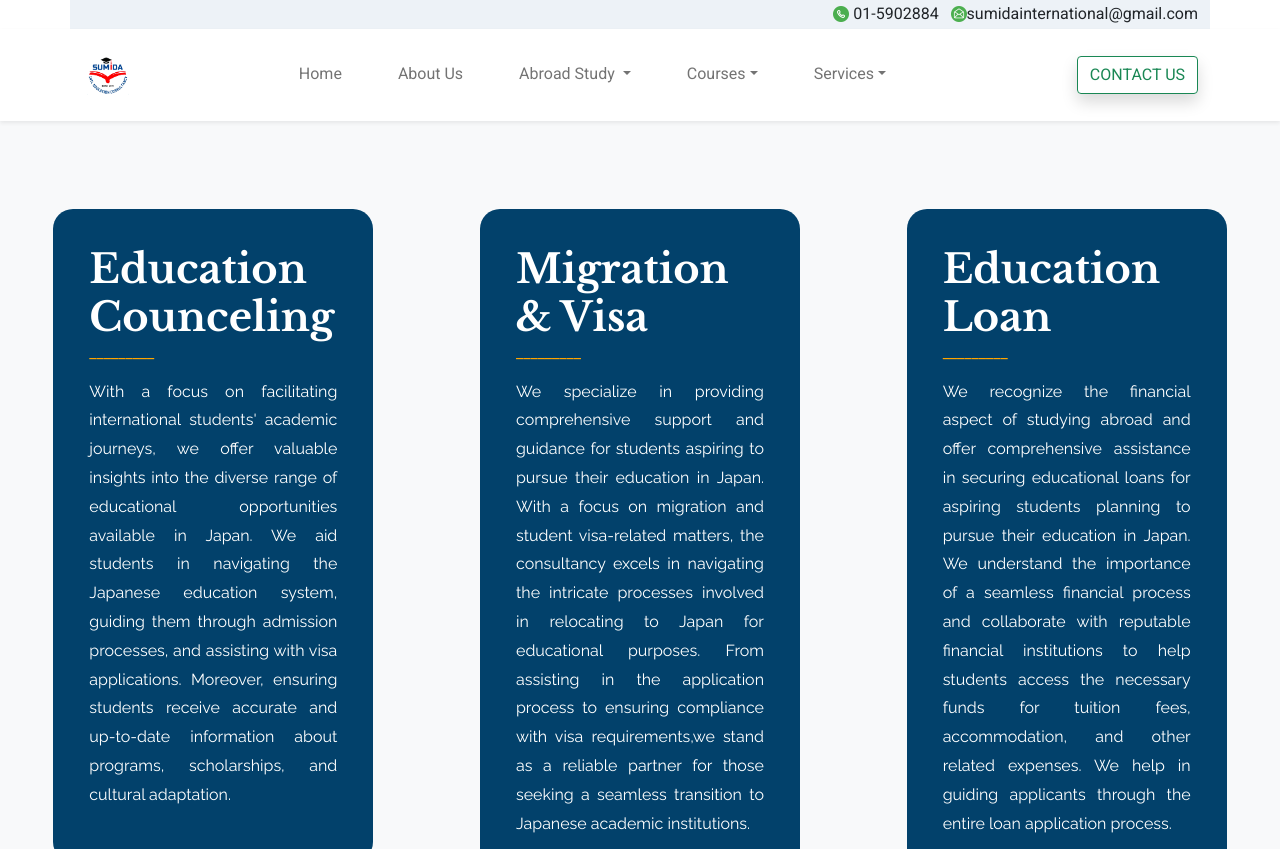
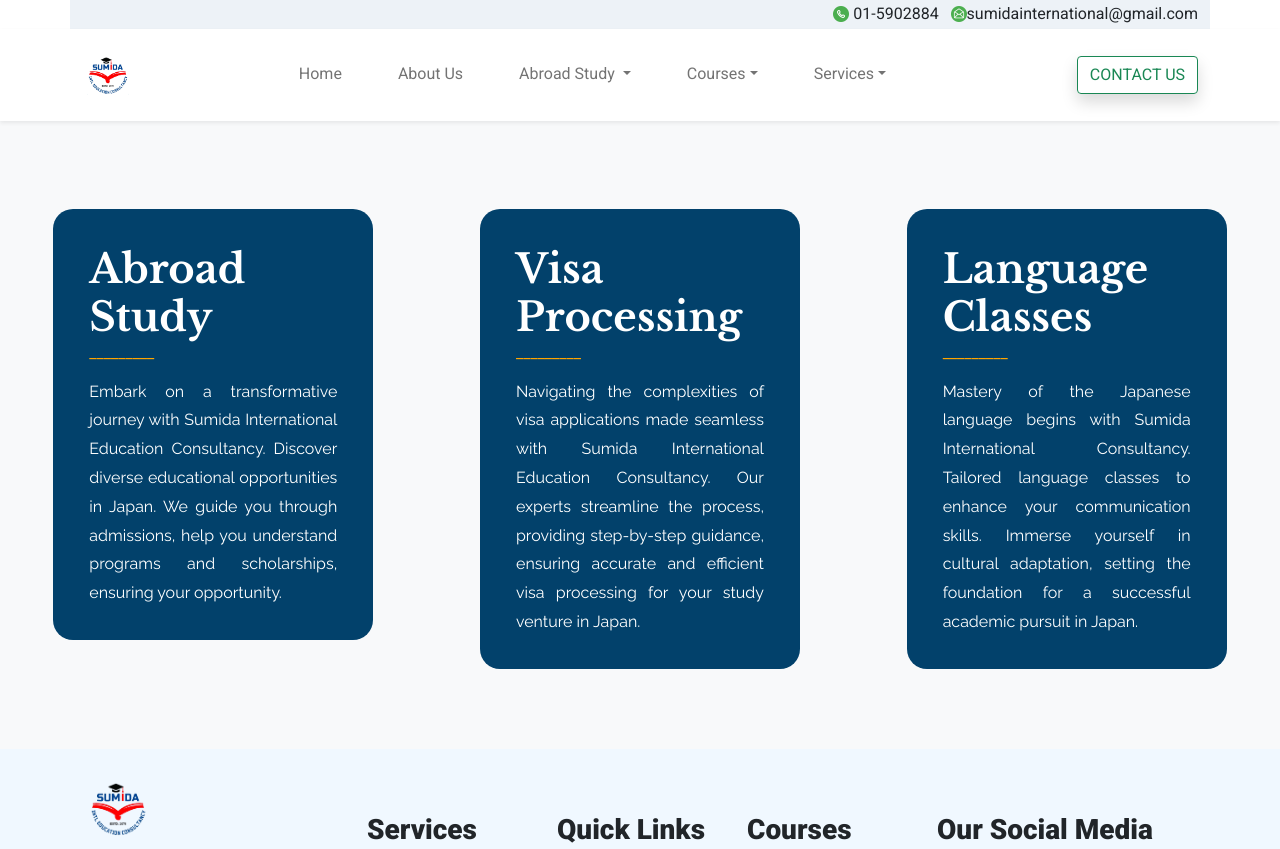
Before and after one commit to AntariksShya/Sumida, a website: page services.html in a window 1280 px wide. Shown: the top 849 px of the page. Drawn offline with nearby package versions, Linux system fonts and the light colour scheme; a web font is replaced by a local one.

Commit message:
changed service page

```diff
--- a/services.html
+++ b/services.html
@@ -135,32 +135,27 @@
     <div class="hero-container bg-light w-100 h-100 text-white pt-4">
       <div class="innercontainer ">
         <div class="education">
-          <h1>Education Counceling</h1>
+          <h1>Abroad Study</h1>
           <span class="line">_________</span>
-          <p> With a focus on facilitating international students' academic journeys, we offer valuable insights into
-            the diverse range of educational opportunities available in Japan. We aid students in navigating the
-            Japanese education system, guiding them through admission processes, and assisting with visa applications.
-            Moreover, ensuring students receive accurate and up-to-date information about programs, scholarships, and
-            cultural adaptation.</p>
+          <p> Embark on a transformative journey with Sumida International Education Consultancy. Discover diverse
+            educational
+            opportunities in Japan. We guide you through admissions, help you understand programs and scholarships,
+            ensuring your opportunity.</p>
         </div>
         <div class="visa">
-          <h1>Migration & Visa </h1>
+          <h1>Visa Processing </h1>
           <span class="line">_________</span>
-          <p>We specialize in providing comprehensive support and guidance for students aspiring to pursue their
-            education in Japan. With a focus on migration and student visa-related matters, the consultancy excels in
-            navigating the intricate processes involved in relocating to Japan for educational purposes. From assisting
-            in the application process to ensuring compliance with visa requirements,we stand as a reliable partner for
-            those seeking a seamless transition to Japanese academic institutions.
+          <p>Navigating the complexities of visa applications made seamless with Sumida International Education
+            Consultancy. Our experts streamline the process, providing step-by-step guidance, ensuring accurate and
+            efficient visa processing for your study venture in Japan.
           </p>
         </div>
         <div class="loan">
-          <h1>Education Loan </h1>
+          <h1>Language Classes </h1>
           <span class="line">_________</span>
-          <p> We recognize the financial aspect of studying abroad and offer comprehensive assistance in securing
-            educational loans for aspiring students planning to pursue their education in Japan. We understand the
-            importance of a seamless financial process and collaborate with reputable financial institutions to help
-            students access the necessary funds for tuition fees, accommodation, and other related expenses. We help in
-            guiding applicants through the entire loan application process.
+          <p> Mastery of the Japanese language begins with Sumida International Consultancy. Tailored language classes
+            to enhance your communication skills. Immerse yourself in cultural adaptation, setting the foundation for a
+            successful academic pursuit in Japan.
           </p>
         </div>
       </div>
--- a/style.css
+++ b/style.css
@@ -702,28 +702,12 @@
   margin: 5% 0 0 0;
 }
 
-.education {
+.education, .visa, .loan {
   background-color: #02416b;
   border-radius: 20px;
   width: 25%;
   height: 100%;
-  padding: 36px;
-}
-
-.visa {
-  background-color: #02416b;
-  border-radius: 20px;
-  width: 25%;
-  padding: 36px;
-  height: 100%;
-}
-
-.loan {
-  background-color: #02416b;
-  border-radius: 20px;
-  width: 25%;
-  padding: 36px;
-  height: 100%;
+  padding: 36px 36px 16px 36px;
 }
 
 .line {
```
